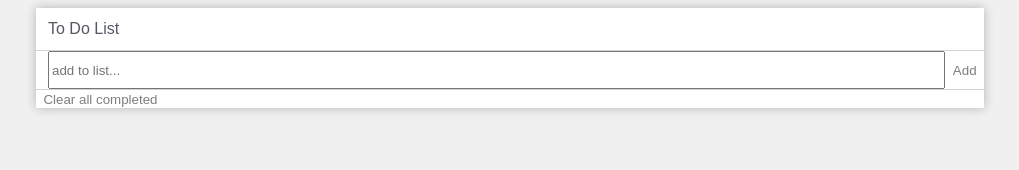
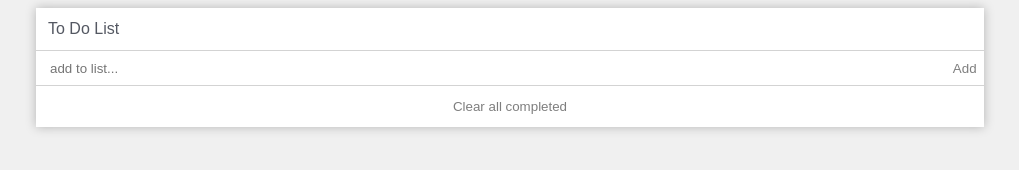
Before and after one commit to jlvFlores/To-Do-list, a website built with webpack: page src/index.html in a window 1280 px wide. Shown: the whole page, without its empty margins (130-1149 px from the left). Built offline with nearby package versions, Linux system fonts and the light colour scheme.

Commit message:
Update minor input style change

```diff
--- a/src/style.css
+++ b/src/style.css
@@ -14,7 +14,7 @@ body {
 }
 
 .title-text,
-.btn {
+.btn-container {
   padding: 0.75rem;
 }
 
@@ -22,6 +22,7 @@ body {
   height: 2rem;
   margin-left: 0.75rem;
   width: 100%;
+  border: none;
 }
 
 ul {
@@ -85,7 +86,7 @@ h2 {
   cursor: move;
 }
 
-.btn {
+.btn-container {
   display: flex;
   justify-content: center;
 }
```
